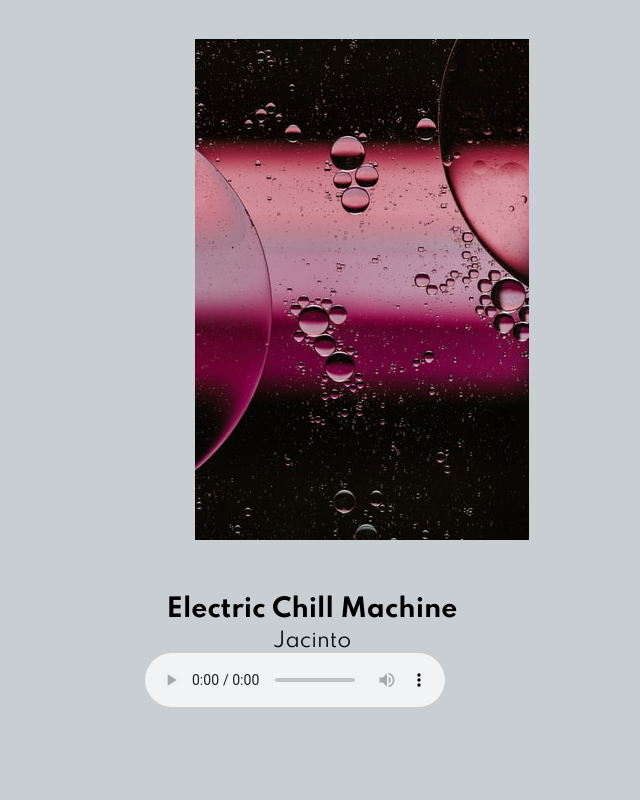
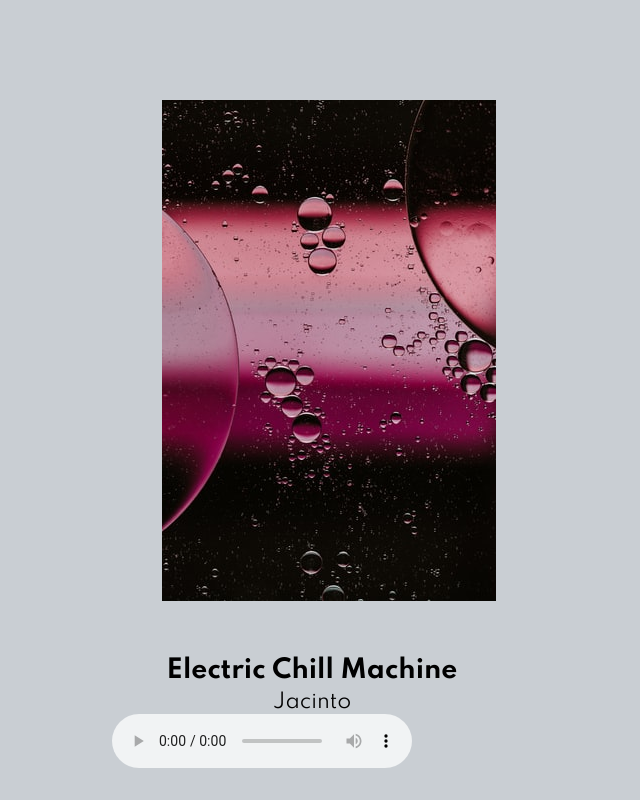
Before and after one commit to Erehmaryann/music_player, a plain HTML site: page index.html in a window 1280 px wide. Shown: the whole page, without its empty margins (328-968 px from the left). Drawn offline with Linux system fonts and the light colour scheme.

Commit message:
added width and height to the player container

```diff
--- a/style.css
+++ b/style.css
@@ -15,6 +15,11 @@ body {
   align-items: center;
   font-family: Spartan, sans-serif;
   font-size: 12px;
+}
+
+.player-container {
+  height: 500px;
+  width: 400px;
 }
 
 .img-container {
```
